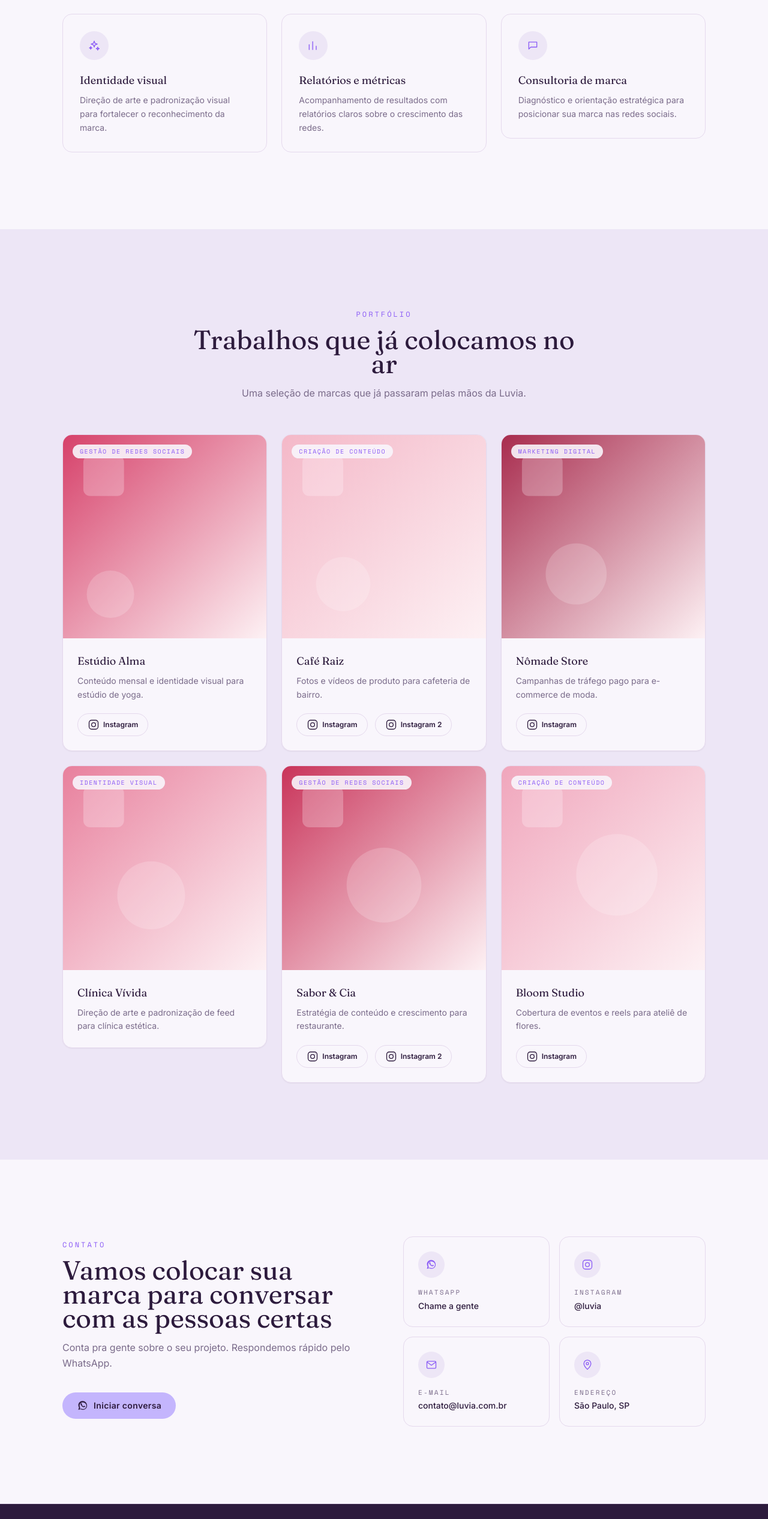
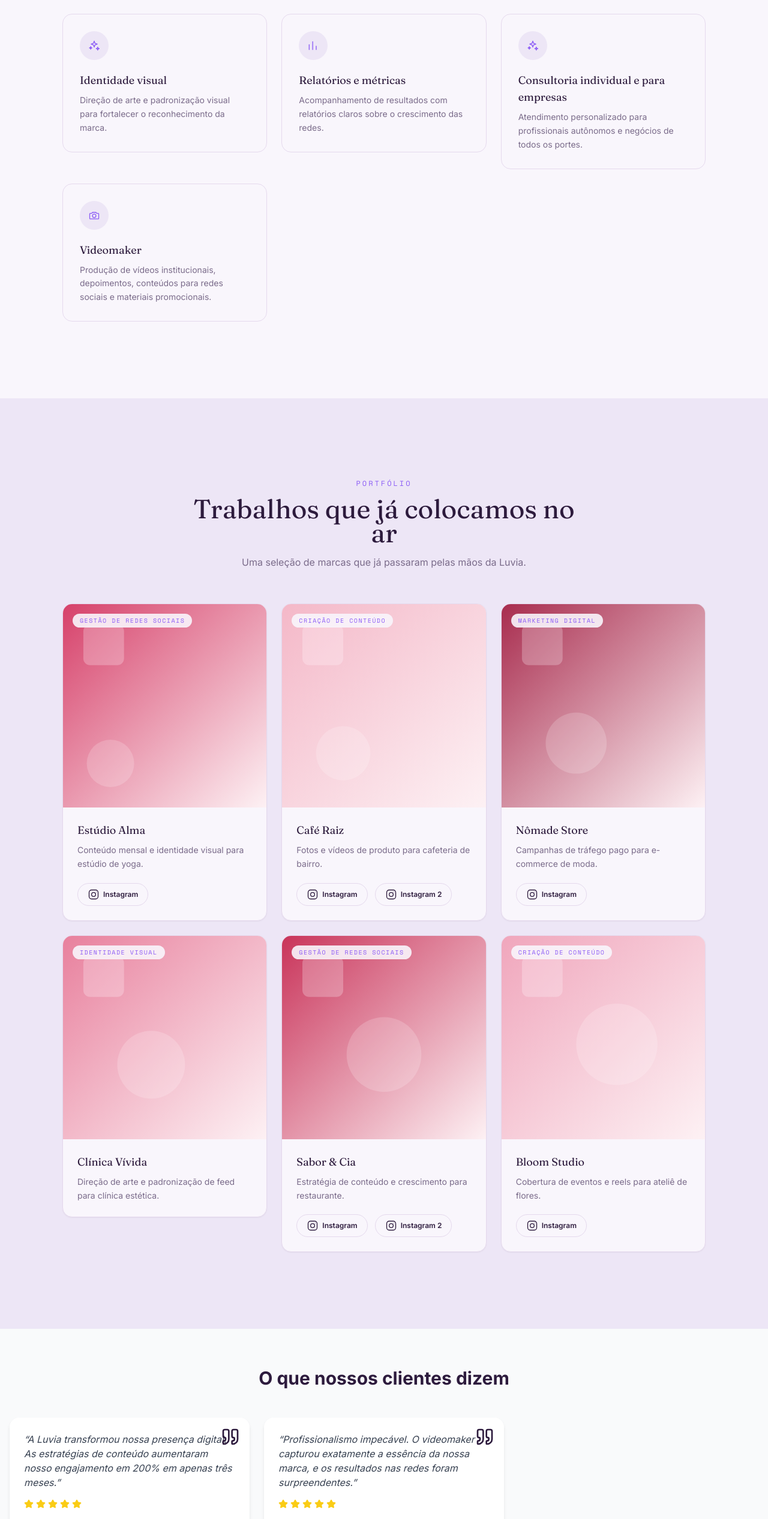
Before and after one commit to foregato/luvia, a Next.js app: page / in a window 1280 px wide. Shown: the part 2151-4683 px from the top of the page at 60% size. Built offline with nearby package versions, Linux system fonts and the light colour scheme.

Commit message:
seçao feedback

```diff
--- a/package.json
+++ b/package.json
@@ -9,6 +9,7 @@
     "lint": "next lint"
   },
   "dependencies": {
+    "lucide-react": "^1.28.0",
     "next": "^14.2.5",
     "react": "^18.3.1",
     "react-dom": "^18.3.1"
--- a/src/app/page.tsx
+++ b/src/app/page.tsx
@@ -2,6 +2,7 @@ import Hero from "@/components/Hero";
 import About from "@/components/About";
 import Services from "@/components/Services";
 import Portfolio from "@/components/Portfolio";
+import Testimonials from "@/components/Testimonials"; // novo import
 import Contact from "@/components/Contact";
 
 export default function Home() {
@@ -11,6 +12,7 @@ export default function Home() {
       <About />
       <Services />
       <Portfolio />
+      <Testimonials /> {/* seção de feedback */}
       <Contact />
     </>
   );
--- /dev/null
+++ b/src/components/Testimonials.tsx
@@ -0,0 +1,73 @@
+"use client"; // se for usar estado ou efeitos (ex: carrossel)
+
+import { testimonials } from "@/data/testimonials";
+import { Star, Quote } from "lucide-react";
+import Image from "next/image";
+
+export default function Testimonials() {
+  return (
+    <section id="depoimentos" className="py-16 bg-gray-50 dark:bg-gray-900">
+      <div className="container mx-auto px-4">
+        <h2 className="text-3xl font-bold text-center mb-12">
+          O que nossos clientes dizem
+        </h2>
+
+        <div className="grid grid-cols-1 md:grid-cols-2 lg:grid-cols-3 gap-6">
+          {testimonials.map((item) => (
+            <div
+              key={item.id}
+              className="bg-white dark:bg-gray-800 p-6 rounded-2xl shadow-md hover:shadow-lg transition-shadow relative"
+            >
+              {/* Aspas decorativas */}
+              <Quote className="absolute top-4 right-4 w-8 h-8 text-primary/20" />
+
+              {/* Conteúdo */}
+              <p className="text-gray-700 dark:text-gray-300 mb-4 italic">
+                “{item.content}”
+              </p>
+
+              {/* Avaliação com estrelas */}
+              {item.rating && (
+                <div className="flex items-center gap-1 mb-3">
+                  {Array.from({ length: 5 }).map((_, i) => (
+                    <Star
+                      key={i}
+                      className={`w-4 h-4 ${
+                        i < item.rating!
+                          ? "fill-yellow-400 text-yellow-400"
+                          : "text-gray-300 dark:text-gray-600"
+                      }`}
+                    />
+                  ))}
+                </div>
+              )}
+
+              {/* Avatar e nome */}
+              <div className="flex items-center gap-3">
+                {item.avatar ? (
+                  <Image
+                    src={item.avatar}
+                    alt={item.name}
+                    width={48}
+                    height={48}
+                    className="rounded-full object-cover"
+                  />
+                ) : (
+                  <div className="w-12 h-12 rounded-full bg-primary/20 flex items-center justify-center text-primary font-bold">
+                    {item.name.charAt(0)}
+                  </div>
+                )}
+                <div>
+                  <h4 className="font-semibold">{item.name}</h4>
+                  <p className="text-sm text-gray-500 dark:text-gray-400">
+                    {item.role}
+                  </p>
+                </div>
+              </div>
+            </div>
+          ))}
+        </div>
+      </div>
+    </section>
+  );
+}
--- a/src/data/services.ts
+++ b/src/data/services.ts
@@ -43,9 +43,16 @@ export const services: Service[] = [
   },
   {
     id: 6,
-    icon: "chat",
-    name: "Consultoria de marca",
+    icon: "sparkles", // ou "users" se preferir
+    name: "Consultoria individual e para empresas",
     description:
-      "Diagnóstico e orientação estratégica para posicionar sua marca nas redes sociais.",
+      "Atendimento personalizado para profissionais autônomos e negócios de todos os portes.",
+  },
+  {
+    id: 7,
+    icon: "camera", // ou "film"
+    name: "Videomaker",
+    description:
+      "Produção de vídeos institucionais, depoimentos, conteúdos para redes sociais e materiais promocionais.",
   },
 ];
--- /dev/null
+++ b/src/data/testimonials.ts
@@ -0,0 +1,26 @@
+export type Testimonial = {
+  id: number;
+  name: string;
+  role: string;        // cargo ou empresa
+  avatar?: string;     // opcional: caminho da imagem em /public/images/avatars/
+  content: string;
+  rating?: number;     // opcional: de 1 a 5
+};
+
+export const testimonials: Testimonial[] = [
+  {
+    id: 1,
+    name: "Ana Clara",
+    role: "CEO da Lumina Store",
+    content: "A Luvia transformou nossa presença digital. As estratégias de conteúdo aumentaram nosso engajamento em 200% em apenas três meses.",
+    rating: 5,
+  },
+  {
+    id: 2,
+    name: "Rafael Santos",
+    role: "Fundador da FitLife",
+    content: "Profissionalismo impecável. O videomaker capturou exatamente a essência da nossa marca, e os resultados nas redes foram surpreendentes.",
+    rating: 5,
+  },
+  // adicione quantos quiser
+];
```
Also changed, not shown: 1 other file (tests, documents, lock files or other folders).
